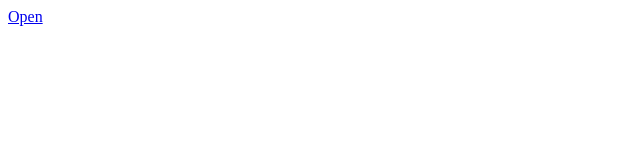
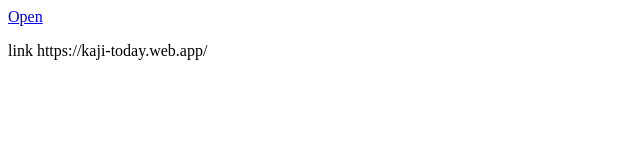
Before and after one commit to mwildaaan/testdeeplink, a plain HTML site: page index.html in a window 1280 px wide. Shown: the whole page, without its empty margins (0-640 px from the left). Drawn offline with Linux system fonts and the light colour scheme.

Commit message:
Update index.html

```diff
--- a/index.html
+++ b/index.html
@@ -6,6 +6,7 @@
 <body>
 
 <a href="https://kaji-today.web.app/">Open</a>
+<p>link https://kaji-today.web.app/</p>
 
 </body>
 </html>
```
